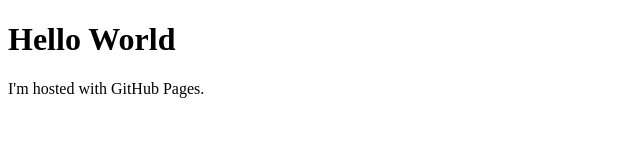
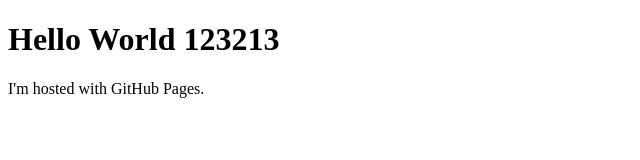
Before and after one commit to HongJSON/HongJSON.github.io, a plain HTML site: page index.html in a window 1280 px wide. Shown: the whole page, without its empty margins (0-640 px from the left). Drawn offline with Linux system fonts and the light colour scheme.

Commit message:
Update index.html

```diff
--- a/index.html
+++ b/index.html
@@ -1,7 +1,7 @@
 <!DOCTYPE html>
 <html>
 <body>
-<h1>Hello World</h1>
+<h1>Hello World  123213</h1>
 <p>I'm hosted with GitHub Pages.</p>
 </body>
 </html>
```
